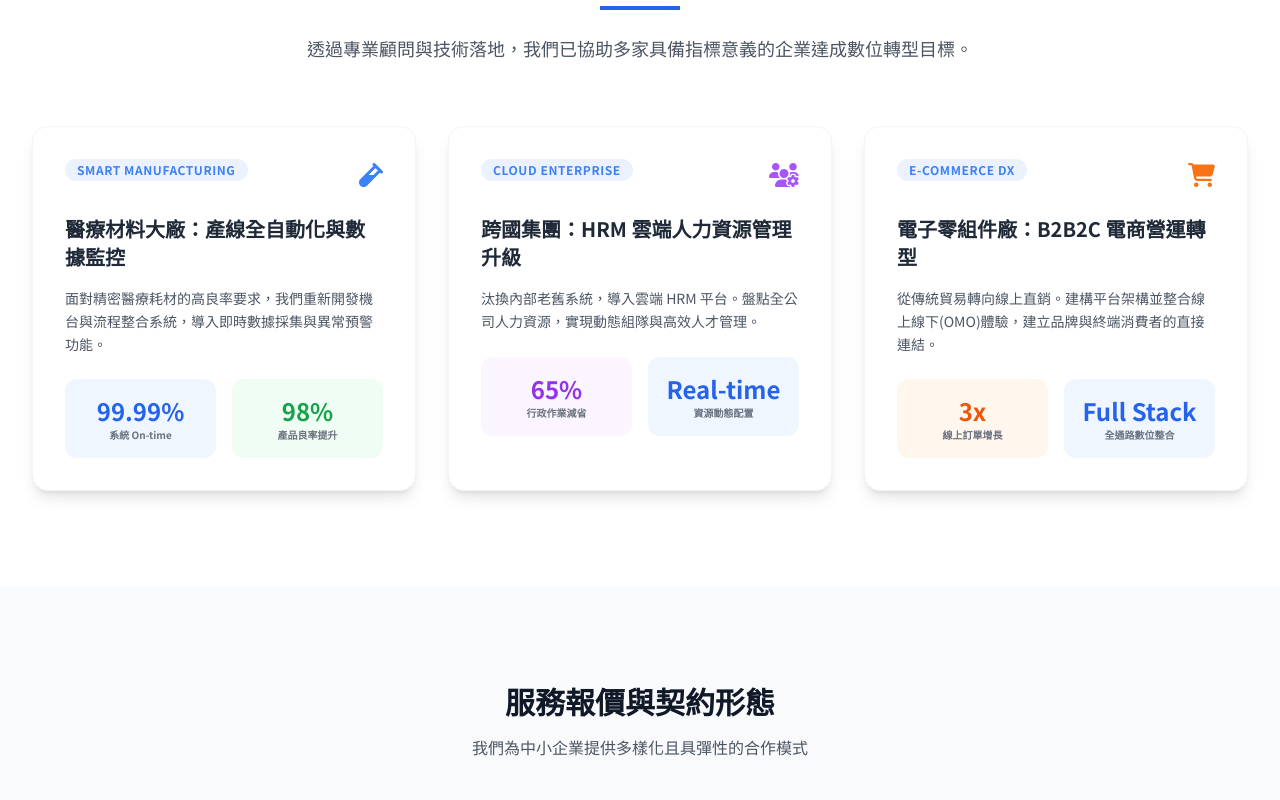
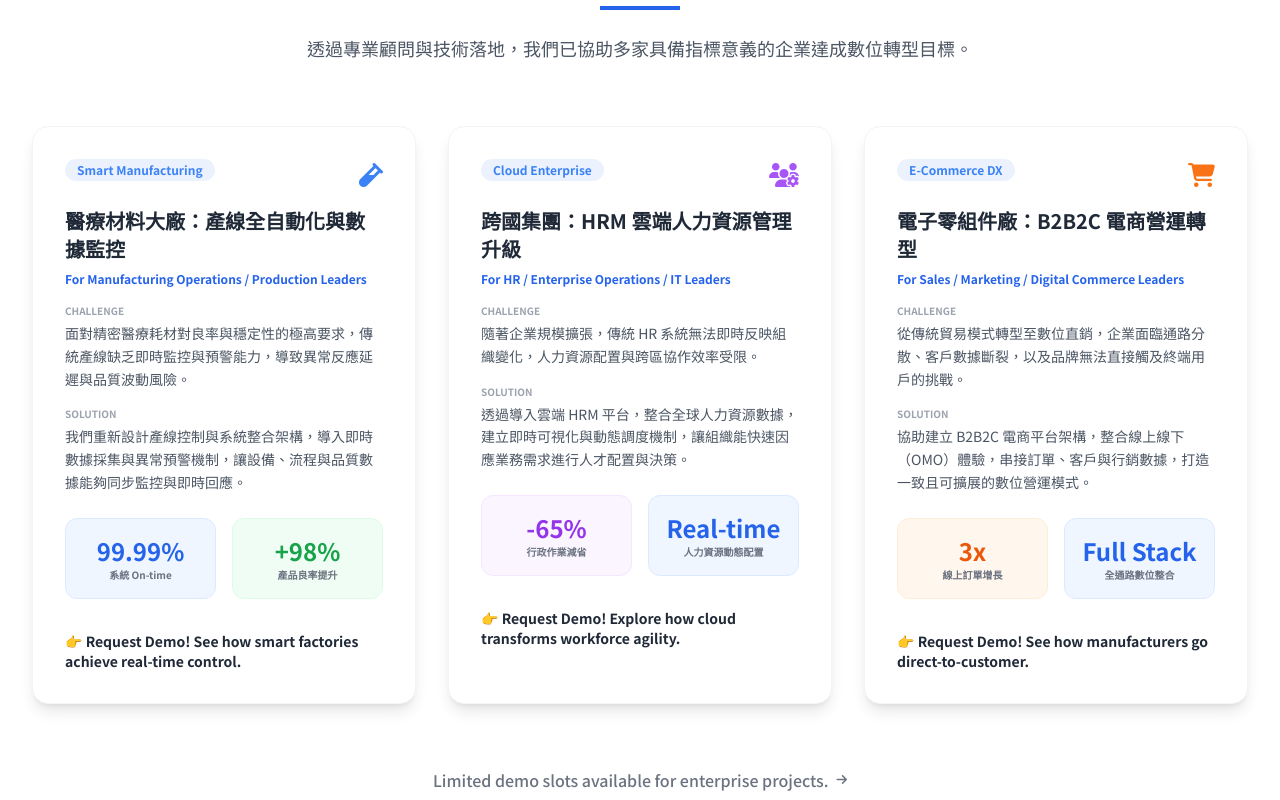
Before and after one commit to vidafan-vf/btccns, a plain HTML site: page index.html in a window 1280 px wide. Shown: the part 2020-2820 px from the top of the page. Drawn offline with nearby package versions, Linux system fonts and the light colour scheme; no server answers.

Commit message:
Add files via upload

```diff
--- a/index.html
+++ b/index.html
@@ -103,7 +103,7 @@
                 <div class="flex items-center">
                     <span class="text-xl md:text-2xl font-bold gradient-text">BCT Consulting & Solutions</span>
                 </div>
-                <!-- 頂部導覽補齊 "雲端架構" -->
+                <!-- 頂部導覽 -->
                 <div class="hidden md:flex space-x-6 text-sm lg:text-base">
                     <a href="#services" class="text-gray-600 hover:text-blue-600 font-medium">核心服務</a>
                     <a href="#cloud" class="text-gray-600 hover:text-blue-600 font-medium">雲端架構</a>
@@ -251,78 +251,137 @@
                 <p class="text-gray-600 text-lg">透過專業顧問與技術落地，我們已協助多家具備指標意義的企業達成數位轉型目標。</p>
             </div>
 
-            <div class="grid md:grid-cols-3 gap-8">
-                <!-- 案例一：醫療材料大廠 -->
+            <div class="grid md:grid-cols-3 gap-8 mb-16">
+                <!-- 案例一：Smart Manufacturing -->
                 <div class="case-card bg-white rounded-2xl overflow-hidden border border-gray-100 shadow-lg flex flex-col">
                     <div class="p-8 flex-grow">
-                        <div class="flex justify-between items-start mb-6">
-                            <span class="case-tag uppercase tracking-wider">Smart Manufacturing</span>
+                        <div class="flex justify-between items-start mb-4">
+                            <span class="case-tag">Smart Manufacturing</span>
                             <i class="fas fa-vial text-blue-500 text-2xl"></i>
                         </div>
-                        <h3 class="text-xl font-bold mb-4 text-gray-800">醫療材料大廠：產線全自動化與數據監控</h3>
-                        <p class="text-gray-600 text-sm leading-relaxed mb-6">
-                            面對精密醫療耗材的高良率要求，我們重新開發機台與流程整合系統，導入即時數據採集與異常預警功能。
-                        </p>
-                        <div class="grid grid-cols-2 gap-4">
-                            <div class="bg-blue-50 p-4 rounded-xl text-center">
+                        <h3 class="text-xl font-bold mb-2 text-gray-800">醫療材料大廠：產線全自動化與數據監控</h3>
+                        <p class="text-blue-600 text-xs font-bold mb-4">For Manufacturing Operations / Production Leaders</p>
+
+                        <div class="space-y-4 mb-6">
+                            <div>
+                                <p class="text-gray-400 text-[10px] uppercase font-bold mb-1">Challenge</p>
+                                <p class="text-gray-600 text-sm leading-relaxed">面對精密醫療耗材對良率與穩定性的極高要求，傳統產線缺乏即時監控與預警能力，導致異常反應延遲與品質波動風險。</p>
+                            </div>
+                            <div>
+                                <p class="text-gray-400 text-[10px] uppercase font-bold mb-1">Solution</p>
+                                <p class="text-gray-600 text-sm leading-relaxed">我們重新設計產線控制與系統整合架構，導入即時數據採集與異常預警機制，讓設備、流程與品質數據能夠同步監控與即時回應。</p>
+                            </div>
+                        </div>
+
+                        <div class="grid grid-cols-2 gap-4 mb-8">
+                            <div class="bg-blue-50 p-4 rounded-xl text-center border border-blue-100">
                                 <p class="text-2xl font-bold text-blue-600">99.99%</p>
                                 <p class="text-[10px] text-gray-500 font-bold">系統 On-time</p>
                             </div>
-                            <div class="bg-green-50 p-4 rounded-xl text-center">
-                                <p class="text-2xl font-bold text-green-600">98%</p>
+                            <div class="bg-green-50 p-4 rounded-xl text-center border border-green-100">
+                                <p class="text-2xl font-bold text-green-600">+98%</p>
                                 <p class="text-[10px] text-gray-500 font-bold">產品良率提升</p>
                             </div>
+                        </div>
+
+                        <div class="space-y-3">
+                            <!--
+                            <a href="#contact" class="block text-sm text-blue-600 font-bold hover:underline">👉 See how smart factories achieve real-time control</a>
+                            -->
+                            <a href="#contact" class="block text-sm text-gray-800 font-bold hover:text-blue-600 transition">👉 Request Demo! See how smart factories achieve real-time control.</a>
                         </div>
                     </div>
                 </div>
 
-                <!-- 案例二：HRM 雲端解決方案 -->
+                <!-- 案例二：Cloud Enterprise -->
                 <div class="case-card bg-white rounded-2xl overflow-hidden border border-gray-100 shadow-lg flex flex-col">
                     <div class="p-8 flex-grow">
-                        <div class="flex justify-between items-start mb-6">
-                            <span class="case-tag uppercase tracking-wider">Cloud Enterprise</span>
+                        <div class="flex justify-between items-start mb-4">
+                            <span class="case-tag">Cloud Enterprise</span>
                             <i class="fas fa-users-cog text-purple-500 text-2xl"></i>
                         </div>
-                        <h3 class="text-xl font-bold mb-4 text-gray-800">跨國集團：HRM 雲端人力資源管理升級</h3>
-                        <p class="text-gray-600 text-sm leading-relaxed mb-6">
-                            汰換內部老舊系統，導入雲端 HRM 平台。盤點全公司人力資源，實現動態組隊與高效人才管理。
-                        </p>
-                        <div class="grid grid-cols-2 gap-4">
-                            <div class="bg-purple-50 p-4 rounded-xl text-center">
-                                <p class="text-2xl font-bold text-purple-600">65%</p>
+                        <h3 class="text-xl font-bold mb-2 text-gray-800">跨國集團：HRM 雲端人力資源管理升級</h3>
+                        <p class="text-blue-600 text-xs font-bold mb-4">For HR / Enterprise Operations / IT Leaders</p>
+
+                        <div class="space-y-4 mb-6">
+                            <div>
+                                <p class="text-gray-400 text-[10px] uppercase font-bold mb-1">Challenge</p>
+                                <p class="text-gray-600 text-sm leading-relaxed">隨著企業規模擴張，傳統 HR 系統無法即時反映組織變化，人力資源配置與跨區協作效率受限。</p>
+                            </div>
+                            <div>
+                                <p class="text-gray-400 text-[10px] uppercase font-bold mb-1">Solution</p>
+                                <p class="text-gray-600 text-sm leading-relaxed">透過導入雲端 HRM 平台，整合全球人力資源數據，建立即時可視化與動態調度機制，讓組織能快速因應業務需求進行人才配置與決策。</p>
+                            </div>
+                        </div>
+
+                        <div class="grid grid-cols-2 gap-4 mb-8">
+                            <div class="bg-purple-50 p-4 rounded-xl text-center border border-purple-100">
+                                <p class="text-2xl font-bold text-purple-600">-65%</p>
                                 <p class="text-[10px] text-gray-500 font-bold">行政作業減省</p>
                             </div>
-                            <div class="bg-blue-50 p-4 rounded-xl text-center">
+                            <div class="bg-blue-50 p-4 rounded-xl text-center border border-blue-100">
                                 <p class="text-2xl font-bold text-blue-600">Real-time</p>
-                                <p class="text-[10px] text-gray-500 font-bold">資源動態配置</p>
+                                <p class="text-[10px] text-gray-500 font-bold">人力資源動態配置</p>
                             </div>
+                        </div>
+
+                        <div class="space-y-3">
+                            <!--
+                            <a href="#contact" class="block text-sm text-blue-600 font-bold hover:underline">👉 Explore how cloud transforms workforce agility</a>
+                            -->
+                            <a href="#contact" class="block text-sm text-gray-800 font-bold hover:text-blue-600 transition">👉 Request Demo! Explore how cloud transforms workforce agility.</a>
                         </div>
                     </div>
                 </div>
 
-                <!-- 案例三：高科技製造 D2C -->
+                <!-- 案例三：E-Commerce DX -->
                 <div class="case-card bg-white rounded-2xl overflow-hidden border border-gray-100 shadow-lg flex flex-col">
                     <div class="p-8 flex-grow">
-                        <div class="flex justify-between items-start mb-6">
-                            <span class="case-tag uppercase tracking-wider">E-Commerce DX</span>
+                        <div class="flex justify-between items-start mb-4">
+                            <span class="case-tag">E-Commerce DX</span>
                             <i class="fas fa-shopping-cart text-orange-500 text-2xl"></i>
                         </div>
-                        <h3 class="text-xl font-bold mb-4 text-gray-800">電子零組件廠：B2B2C 電商營運轉型</h3>
-                        <p class="text-gray-600 text-sm leading-relaxed mb-6">
-                            從傳統貿易轉向線上直銷。建構平台架構並整合線上線下(OMO)體驗，建立品牌與終端消費者的直接連結。
-                        </p>
-                        <div class="grid grid-cols-2 gap-4">
-                            <div class="bg-orange-50 p-4 rounded-xl text-center">
+                        <h3 class="text-xl font-bold mb-2 text-gray-800">電子零組件廠：B2B2C 電商營運轉型</h3>
+                        <p class="text-blue-600 text-xs font-bold mb-4">For Sales / Marketing / Digital Commerce Leaders</p>
+
+                        <div class="space-y-4 mb-6">
+                            <div>
+                                <p class="text-gray-400 text-[10px] uppercase font-bold mb-1">Challenge</p>
+                                <p class="text-gray-600 text-sm leading-relaxed">從傳統貿易模式轉型至數位直銷，企業面臨通路分散、客戶數據斷裂，以及品牌無法直接觸及終端用戶的挑戰。</p>
+                            </div>
+                            <div>
+                                <p class="text-gray-400 text-[10px] uppercase font-bold mb-1">Solution</p>
+                                <p class="text-gray-600 text-sm leading-relaxed">協助建立 B2B2C 電商平台架構，整合線上線下（OMO）體驗，串接訂單、客戶與行銷數據，打造一致且可擴展的數位營運模式。</p>
+                            </div>
+                        </div>
+
+                        <div class="grid grid-cols-2 gap-4 mb-8">
+                            <div class="bg-orange-50 p-4 rounded-xl text-center border border-orange-100">
                                 <p class="text-2xl font-bold text-orange-600">3x</p>
                                 <p class="text-[10px] text-gray-500 font-bold">線上訂單增長</p>
                             </div>
-                            <div class="bg-blue-50 p-4 rounded-xl text-center">
+                            <div class="bg-blue-50 p-4 rounded-xl text-center border border-blue-100">
                                 <p class="text-2xl font-bold text-blue-600">Full Stack</p>
                                 <p class="text-[10px] text-gray-500 font-bold">全通路數位整合</p>
                             </div>
                         </div>
+
+                        <div class="space-y-3">
+                            <!--
+                            <a href="#contact" class="block text-sm text-blue-600 font-bold hover:underline">👉 See how manufacturers go direct-to-customer</a>
+                            -->
+                            <a href="#contact" class="block text-sm text-gray-800 font-bold hover:text-blue-600 transition">👉 Request Demo! See how manufacturers go direct-to-customer.</a>
+                        </div>
                     </div>
                 </div>
+            </div>
+
+            <!-- 限額諮詢提示 -->
+            <div class="text-center">
+                <a href="#contact" class="inline-flex items-center space-x-2 text-gray-500 hover:text-blue-600 transition group">
+                    <span class="font-medium">Limited demo slots available for enterprise projects.</span>
+                    <i class="fas fa-arrow-right text-xs group-hover:translate-x-1 transition-transform"></i>
+                </a>
             </div>
         </div>
     </section>
@@ -470,7 +529,7 @@
                 <span class="text-xl font-bold text-white">BCT Consulting & Solutions</span>
                 <p class="text-sm mt-2">© 2024 BCT Consulting & Solutions. All Rights Reserved.</p>
             </div>
-            <!-- 底部頁尾補齊 "案例" -->
+            <!-- 底部頁尾 -->
             <div class="flex flex-wrap justify-center space-x-4 md:space-x-8 text-sm">
                 <a href="#services" class="hover:text-white transition">服務</a>
                 <a href="#cloud" class="hover:text-white transition">技術</a>
```
